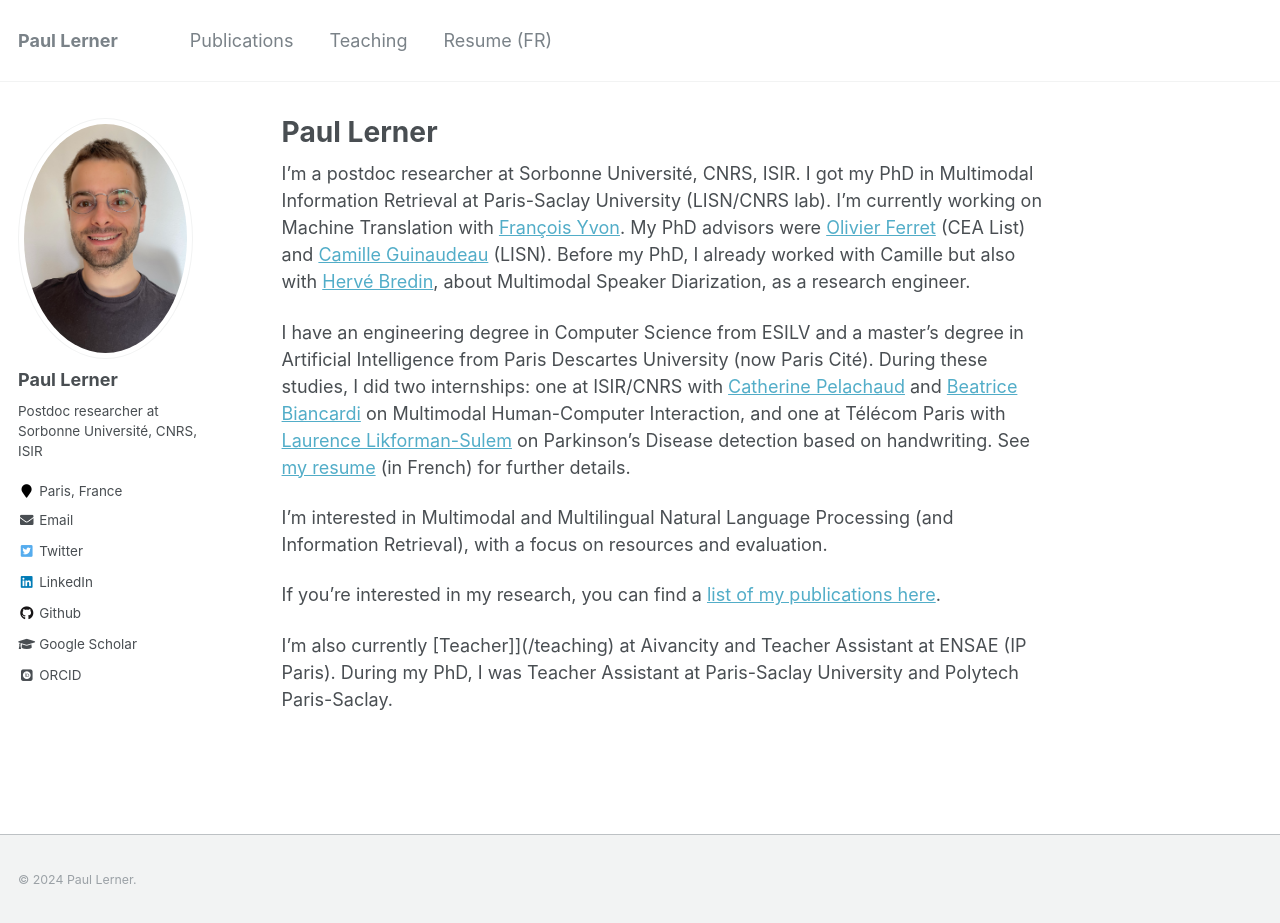
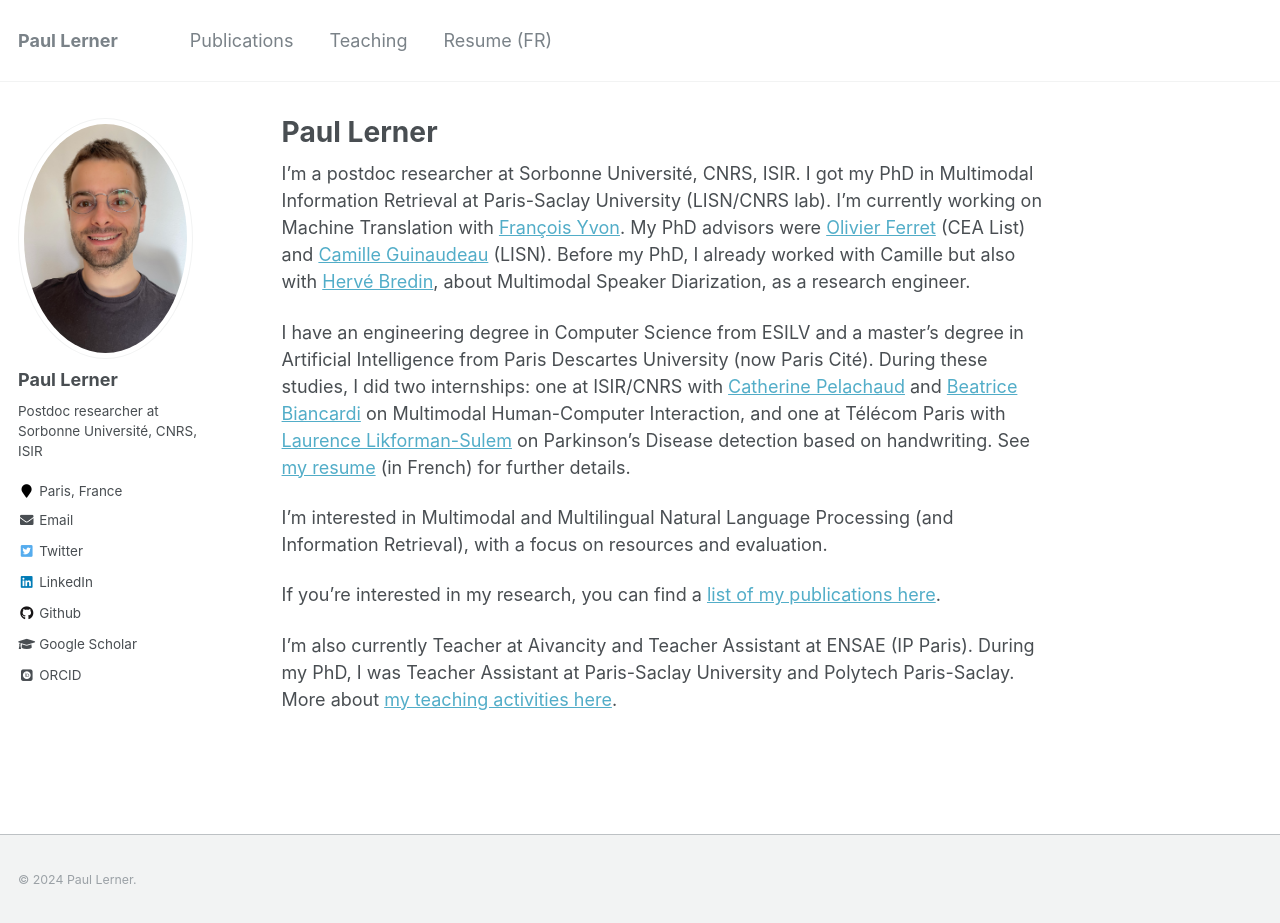
Before and after one commit to PaulLerner/PaulLerner.github.io, a Jekyll site: the page built from _pages/about.md, in a window 1280 px wide and 925 px high. Built offline with Jekyll 4.4.1, drawn with Linux system fonts in a browser that asks for light colours; some web fonts are replaced.

Commit message:
fix teaching

```diff
--- a/_pages/about.md
+++ b/_pages/about.md
@@ -29,5 +29,5 @@ with a focus on resources and evaluation.
 
 If you're interested in my research, you can find a [list of my publications here](/publications).
 
-I'm also currently [Teacher]](/teaching) at Aivancity and Teacher Assistant at ENSAE (IP Paris).
-During my PhD, I was Teacher Assistant at Paris-Saclay University and Polytech Paris-Saclay.
+I'm also currently Teacher at Aivancity and Teacher Assistant at ENSAE (IP Paris).
+During my PhD, I was Teacher Assistant at Paris-Saclay University and Polytech Paris-Saclay. More about [my teaching activities here](/teaching).
```
